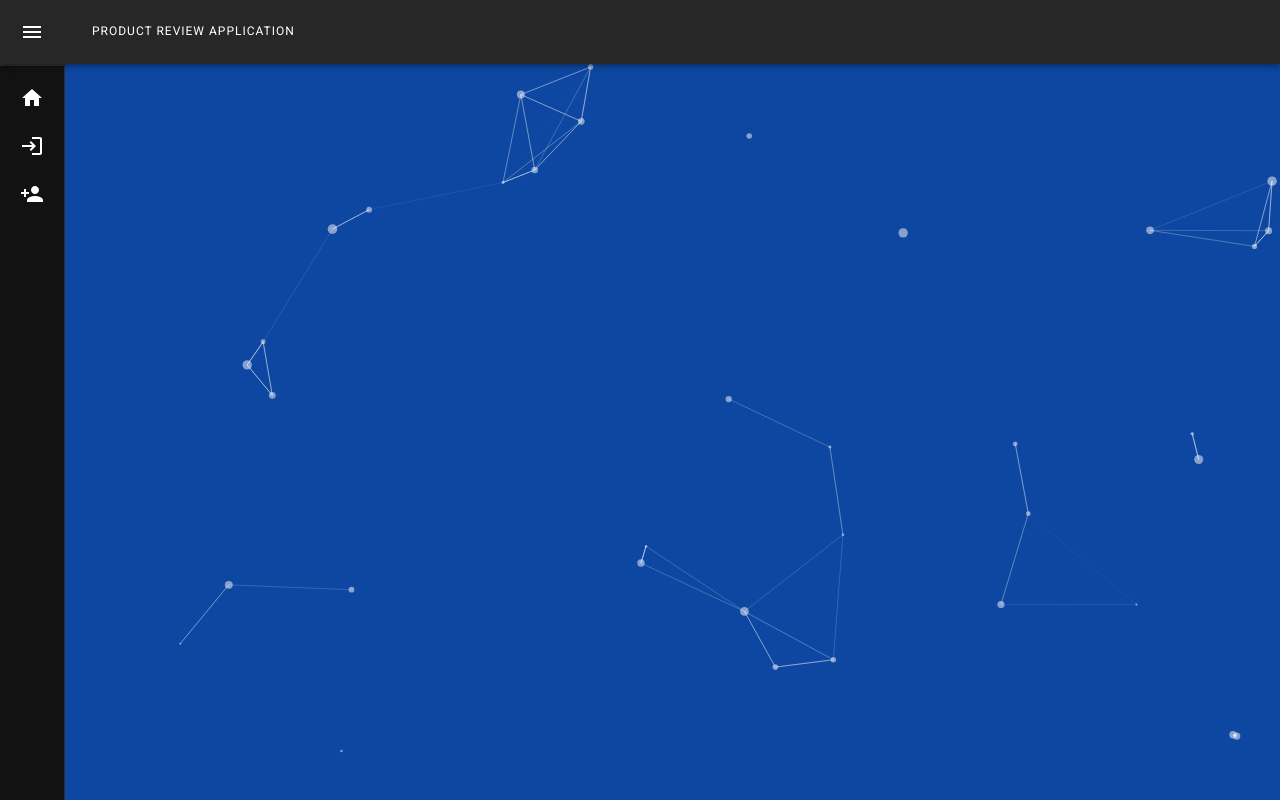
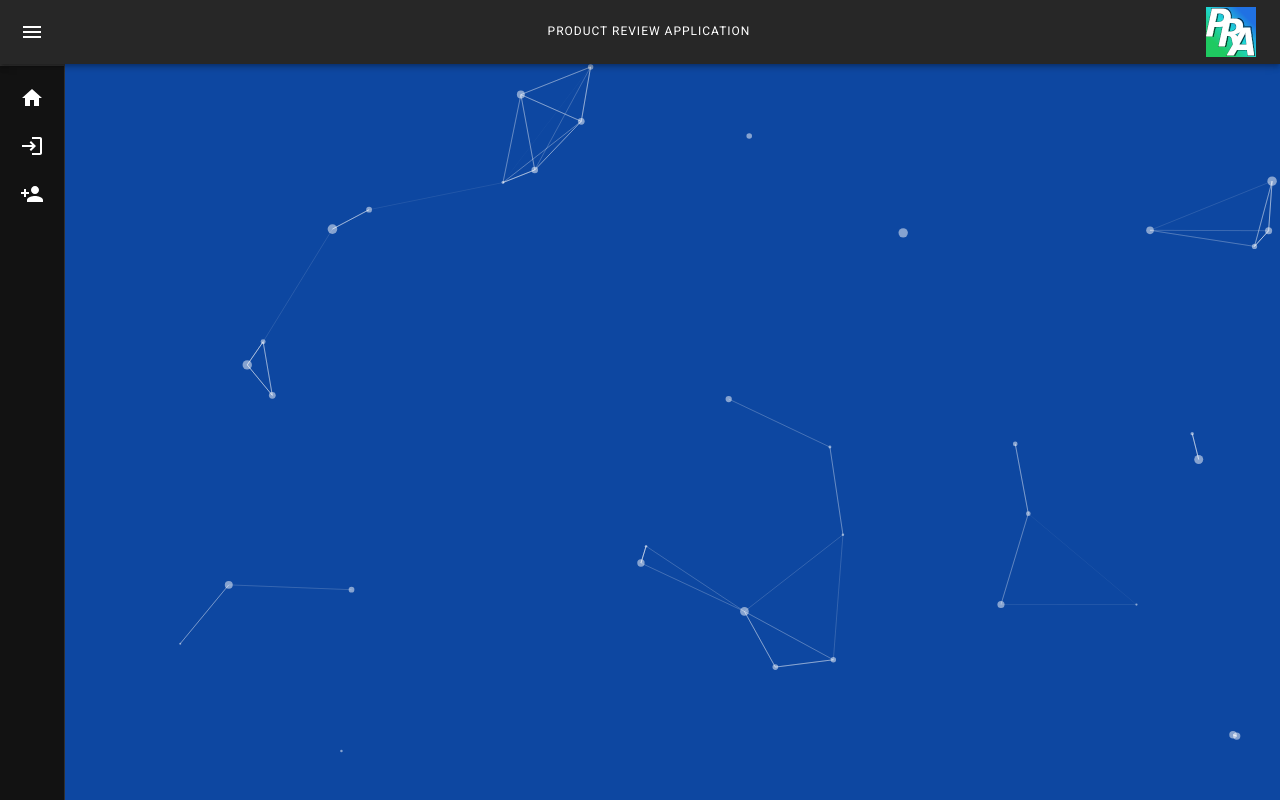
Before and after one commit to raczmirko/product-review-app-complete-frontend-mui, a React (Create React App) app: page / in a window 1280 px wide. Built offline with nearby package versions, Linux system fonts and the light colour scheme.

Commit message:
feat: added logo to sidebar

```diff
--- a/src/components/Sidebar.jsx
+++ b/src/components/Sidebar.jsx
@@ -114,7 +114,7 @@ export default function MiniDrawer({ isLoggedIn }) {
     <Box sx={{ display: 'flex' }}>
       <CssBaseline />
       <AppBar position="fixed" open={open}>
-        <Toolbar>
+        <Toolbar sx={{ justifyContent: 'space-between' }}>
             <IconButton
             color="inherit"
             aria-label="open drawer"
@@ -130,6 +130,7 @@ export default function MiniDrawer({ isLoggedIn }) {
             <Typography variant="overline" noWrap component="div">
             Product Review Application
             </Typography>
+            <Box component='img' src='/icon.png' alt='logo' sx={{height: '50px', width:'auto'}} />
         </Toolbar>
       </AppBar>
       <Drawer variant="permanent" open={open}>
```
Lines whose indentation alone changed are shown as unchanged.
